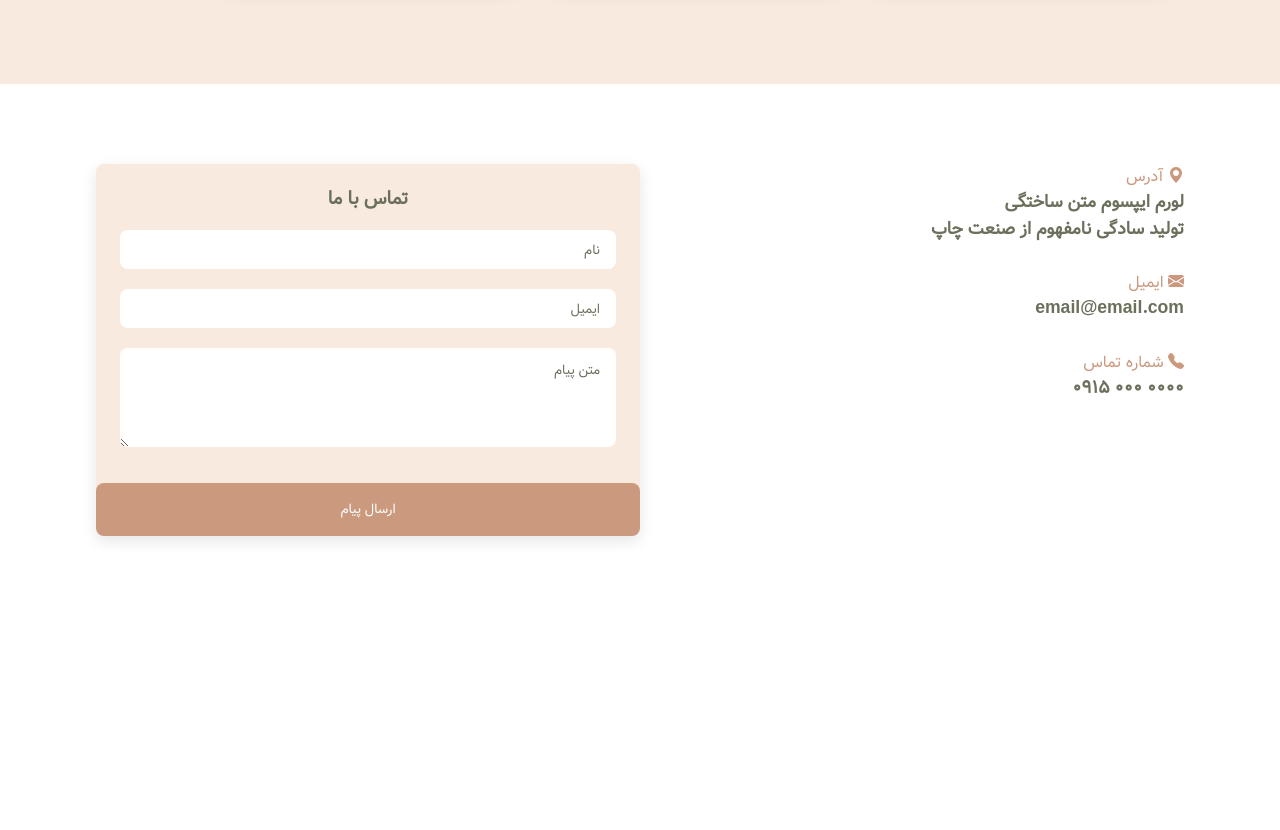
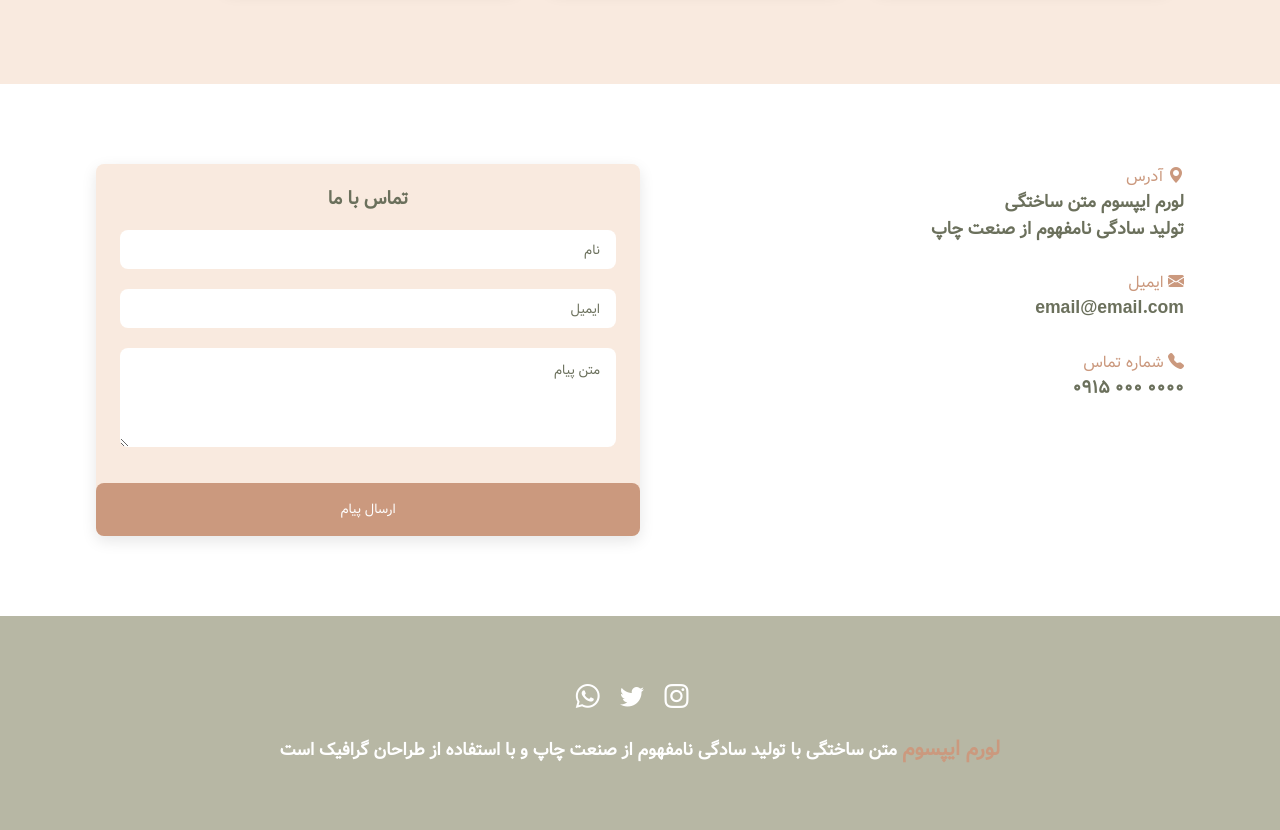
Before and after one commit to PariaR-A/PariaR-A.github.io, a plain HTML site: page index.html in a window 1280 px wide. Shown: the part 3437-4267 px from the top of the page. Before the commit the page ends 4053 px from the top, so only its background shows below. Drawn offline with nearby package versions, Linux system fonts and the light colour scheme; files whose address does not match are found by name.

Commit message:
footer added

```diff
--- /dev/null
+++ b/css/footer.scss
@@ -0,0 +1,28 @@
+.footer {
+  .social {
+    @extend %section-center;
+    &-icon {
+      color: white;
+      font-size: 1.5rem;
+      margin-right: 1rem;
+      margin-bottom: 1rem;
+      display: inline-block;
+      transition: $transition;
+      &:hover {
+        color: $primary;
+      }
+    }
+  }
+  &-text {
+    font-size: 1.1rem;
+    direction: rtl;
+  }
+  .primary-color {
+    color: $primary;
+    font-size: 1.3rem;
+  }
+
+  background: $green-3;
+  text-align: center;
+  color: white;
+}
--- a/css/style.scss
+++ b/css/style.scss
@@ -19,6 +19,8 @@
 @import 'services';
 
 @import 'contact';
+
+@import 'footer';
 * {
   padding: 0;
   margin: 0;
--- a/index.html
+++ b/index.html
@@ -67,12 +67,12 @@
             <h2>لورم ایپسوم</h2>
           </div>
           <p class="about-text">
-            لورم ایپسوم متن ساختگی با تولید سادگی نامفهوم از صنعت چاپ و با استفاده
-            از طراحان گرافیک است
+            لورم ایپسوم متن ساختگی با تولید سادگی نامفهوم از صنعت چاپ و با
+            استفاده از طراحان گرافیک است
           </p>
           <p class="about-text">
-            لورم ایپسوم متن ساختگی با تولید سادگی نامفهوم از صنعت چاپ و با استفاده
-            از طراحان گرافیک است
+            لورم ایپسوم متن ساختگی با تولید سادگی نامفهوم از صنعت چاپ و با
+            استفاده از طراحان گرافیک است
           </p>
           <a href="./about.html" class="btn">درباره ما</a>
         </article>
@@ -140,54 +140,72 @@
         <div class="service-cards">
           <article class="service-card">
             <div class="service-img-container">
-                      <img class="service-img" src="./image/service2.jpg" alt="single service">
+              <img
+                class="service-img"
+                src="./image/service2.jpg"
+                alt="single service"
+              />
               <span class="service-icon">
                 <i class="bi bi-app-indicator"></i>
               </span>
             </div>
             <div class="service-info">
               <h4>لورم ایپسوم متن</h4>
-                      <p>لورم ایپسوم متن ساختگی با تولید سادگی نامفهوم از صنعت چاپ و با استفاده از طراحان گرافیک است.</p>
+              <p>
+                لورم ایپسوم متن ساختگی با تولید سادگی نامفهوم از صنعت چاپ و با
+                استفاده از طراحان گرافیک است.
+              </p>
               <a class="btn" href="products.html">مشاهده بیشتر</a>
             </div>
           </article>
           <article class="service-card">
             <div class="service-img-container">
-                      <img class="service-img" src="./image/service3.jpg" alt="single service">
+              <img
+                class="service-img"
+                src="./image/service3.jpg"
+                alt="single service"
+              />
               <span class="service-icon">
                 <i class="bi bi-bar-chart-line"></i>
               </span>
             </div>
             <div class="service-info">
               <h4>لورم ایپسوم</h4>
-                      <p>لورم ایپسوم متن ساختگی با تولید سادگی نامفهوم از صنعت چاپ و با استفاده از طراحان گرافیک است.</p>
+              <p>
+                لورم ایپسوم متن ساختگی با تولید سادگی نامفهوم از صنعت چاپ و با
+                استفاده از طراحان گرافیک است.
+              </p>
               <a class="btn" href="products.html">مشاهده بیشتر</a>
             </div>
-
           </article>
           <article class="service-card">
             <div class="service-img-container">
-                      <img class="service-img" src="./image/service1.jpg" alt="single service">
+              <img
+                class="service-img"
+                src="./image/service1.jpg"
+                alt="single service"
+              />
               <span class="service-icon">
                 <i class="bi bi-subtract"></i>
               </span>
             </div>
             <div class="service-info">
               <h4>لورم ایپسوم متن</h4>
-                      <p>لورم ایپسوم متن ساختگی با تولید سادگی نامفهوم از صنعت چاپ و با استفاده از طراحان گرافیک است.</p>
+              <p>
+                لورم ایپسوم متن ساختگی با تولید سادگی نامفهوم از صنعت چاپ و با
+                استفاده از طراحان گرافیک است.
+              </p>
               <a class="btn" href="products.html">مشاهده بیشتر</a>
             </div>
-
           </article>
         </div>
-        </div>
+        <!-- </div> -->
       </section>
     </div>
     <!-- end of services -->
 
     <!-- contact us -->
     <section class="contact">
-
       <article class="contact-info">
         <div class="contact-item">
           <h4 class="contact-title">
@@ -252,13 +270,37 @@
             ></textarea>
           </div>
 
-                <button type="submit" class="btn">
-                    ارسال پیام
-                </button>
+          <button type="submit" class="btn">ارسال پیام</button>
         </form>
       </article>
-
     </section>
     <!-- end of contact us -->
+
+        <!-- footer -->
+        <footer class="footer">
+          <div class="social">
+              <div class="social-icons">
+                  <a class="social-icon" href="#">
+                      <i class="bi bi-whatsapp"></i>
+                  </a>
+
+                  <a class="social-icon" href="#">
+                      <i class="bi bi-twitter"></i>
+                  </a>
+
+                  <a class="social-icon" href="#">
+                      <i class="bi bi-instagram"></i>
+                  </a>
+              </div>
+
+              <h4 class="footer-text">
+                  <span class="primary-color">لورم ایپسوم</span>
+                  متن ساختگی با تولید سادگی نامفهوم از صنعت چاپ و با
+                استفاده از طراحان گرافیک است
+              </h4>
+          </div>
+      </footer>
+      <!-- end of footer -->
+
   </body>
 </html>
```
Also changed, not shown: css/style.css, 1 other file. Lines whose indentation alone changed are shown as unchanged.
